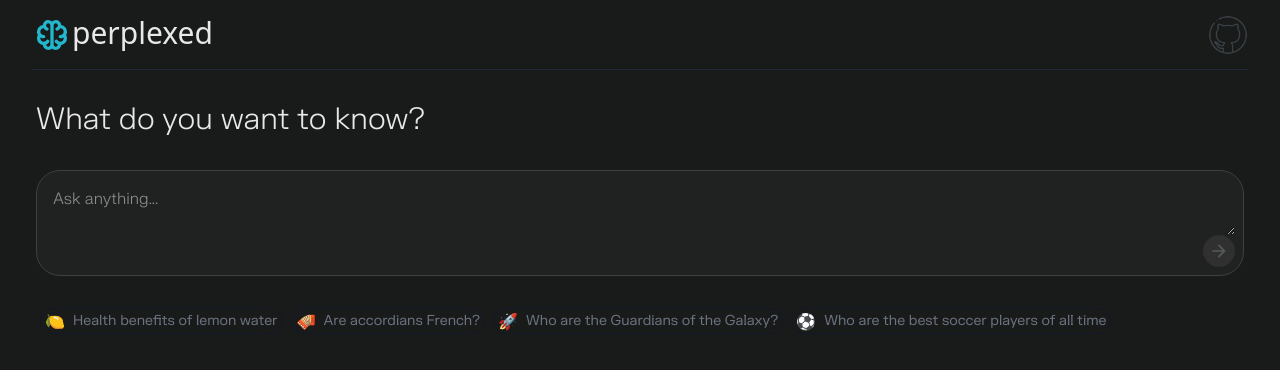
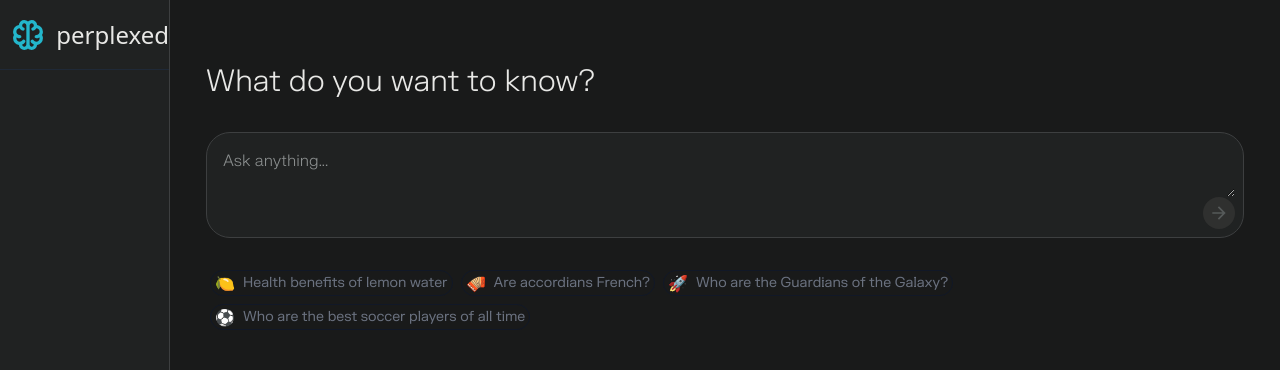
Before and after one commit to philfung/perplexed, a React (Create React App) app in the folder frontend/: page / in a window 1280 px wide. Shown: the top 370 px of the page. Built offline with nearby package versions, Linux system fonts and the light colour scheme.

Commit message:
basic sidebar

```diff
--- a/frontend/src/App.css
+++ b/frontend/src/App.css
@@ -1,5 +1,25 @@
 .App {
 
+}
+
+/* Sidebar styles */
+.sidebar {
+  z-index: 10;
+}
+
+.sidebar-button {
+  transition: background-color 0.2s ease;
+}
+
+.sidebar-button:hover {
+  background-color: rgba(47, 48, 47, 0.8);
+}
+
+/* Responsive adjustments */
+@media (max-width: 768px) {
+  .sidebar {
+    display: none;
+  }
 }
 
 .App .answer .answer-text p{
--- a/frontend/src/App.js
+++ b/frontend/src/App.js
@@ -31,6 +31,18 @@ class SearchResponse {
     this.answer = answer;
     this.error_message = error_message;
   }
+};
+
+// Sidebar component for desktop layout
+const Sidebar = () => {
+  return (
+    <div className="sidebar hidden md:flex flex-col bg-pp-bg-light-grey border-r border-pp-border-grey  w-[170px] h-screen fixed left-0 top-0">
+      <div className="logo-container flex justify-center items-center h-header-height border-b border-gray-800 py-4">
+        <img className="h-10 w-1/2" src={process.env.PUBLIC_URL + "/images/logo-blue.svg"} alt="logo" />
+        <div className="font-extralight select-none text-2xl text-pp-text-white">perplexed</div>
+      </div>
+    </div>
+  );
 };
 
 function App() {
@@ -154,10 +166,12 @@ function App() {
 
   return (
     <div className="App">
+      {/* Sidebar component */}
+      <Sidebar />
+
       {!userPrompt &&
-
-        <div className="input-page bg-pp-bg-dark-grey flex flex-col h-screen">
-          <div className="header border-b border-gray-800 flex flex-row h-header-height items-center justify-between ml-8 mr-8">
+        <div className="input-page bg-pp-bg-dark-grey flex flex-col h-screen md:ml-[170px]">
+          <div className="header border-b border-gray-800 flex flex-row h-header-height items-center justify-between ml-8 mr-8 md:hidden">
             <div className="logo-container flex flex-row">
               <img className="App-logo flex h-10" src={process.env.PUBLIC_URL + "/images/logo-blue.svg"} alt="logo" />
               <div className="header-text flex font-extralight select-none text-3xl text-pp-text-white">perplexed</div>
@@ -166,7 +180,7 @@ function App() {
               <img className="github flex opacity-50 w-10" src={process.env.PUBLIC_URL + "/images/github_logo.png"} />
             </a>
           </div>
-          <div className="main-center-stuff flex flex-col mx-9 mt-8">
+          <div className="main-center-stuff flex flex-col mx-9 mt-8 md:mt-16">
             <div className="welcome-slogan flex font-light font-fkgr mb-8 select-none text-3xl text-pp-text-white">What do you want to know?</div>
             <div className="search-input-container bg-pp-bg-light-grey border border-pp-border-grey flex flex-col pl-4 pr-2 pt-4 pb-2 rounded-3xl">
               <textarea id="search-input" className="bg-transparent flex focus:outline-none focus:shadow-outline-none font-fkgrneue font-light h-12 placeholder-pp-text-grey text-16 text-pp-text-white"
@@ -204,8 +218,8 @@ function App() {
       }
       {
         userPrompt &&
-        <div className="results-page bg-pp-bg-dark-grey min-h-screen">
-          <div className="header border-b border-gray-800 flex flex-row h-11 items-center justify-between pl-3" >
+        <div className="results-page bg-pp-bg-dark-grey min-h-screen md:ml-[170px]">
+          <div className="header border-b border-gray-800 flex flex-row h-11 items-center justify-between pl-3 md:hidden" >
             <div className="logo-container flex flex-row" onClick={() => { goHome(); }}>
               <img className="logo-white flex h-8"
                    src={process.env.PUBLIC_URL + "/images/logo-white.svg"} alt="logo" />
@@ -215,7 +229,7 @@ function App() {
               <img className="github flex opacity-50 mr-4 w-7" src={process.env.PUBLIC_URL + "/images/github_logo.png"} />
             </a>
           </div>
-          <div className="results-container px-4">
+          <div className="results-container px-4 md:pt-8">
             {(!searchResponse || (searchResponse && searchResponse.success)) &&
               <div className="query font-light font-fkgr mt-8 mb-3 select-none text-3xl text-pp-text-white">{userPrompt}</div>
             }
@@ -290,7 +304,7 @@ function App() {
               </div>
             }
             {
-              <div className="new-search bg-pp-bg-light-grey border border-gray-600 bottom-2 fixed flex flex-row h-14 items-center left-1/2 rounded-full text-gray-500 text-lg transform -translate-x-1/2 w-11/12">
+              <div className="new-search bg-pp-bg-light-grey border border-gray-600 bottom-2 fixed flex flex-row h-14 items-center left-1/2 rounded-full text-gray-500 text-lg transform -translate-x-1/2 w-11/12 md:w-10/12 md:left-[calc(50%+70px)]">
                 <button className="ml-10" onClick={() => { resetSearch(); }}>Ask follow-up..</button>
               </div>
             }
--- a/frontend/tailwind.config.js
+++ b/frontend/tailwind.config.js
@@ -4,7 +4,12 @@ module.exports = {
     "./src/**/*.{js,jsx,ts,tsx}",
   ],
   theme: {
-
+    screens: {
+      'sm': '640px',
+      'md': '768px',
+      'lg': '1024px',
+      'xl': '1280px',
+    },
 
     extend: {
       animation: {
```
